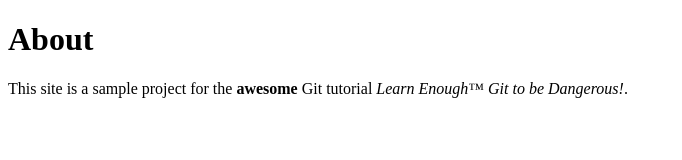
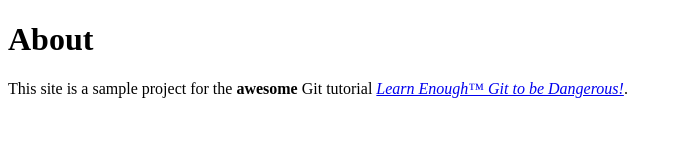
Before and after one commit to da-wenci/website, a plain HTML site: page about.html in a window 1280 px wide. Shown: the whole page, without its empty margins (0-682 px from the left). Drawn offline with Linux system fonts and the light colour scheme.

Commit message:
Add link to tutorial title

```diff
--- a/about.html
+++ b/about.html
@@ -5,6 +5,8 @@
   </head>
   <body>
     <h1>About</h1>
-    <p>This site is a sample project for the <strong>awesome</strong> Git tutorial <em>Learn Enough™ Git to be Dangerous!</em>.</p>
+    <p>
+    This site is a sample project for the <strong>awesome</strong> Git tutorial <a href="http://learnenough.com/git-tutorial"><em>Learn Enough™ Git to be Dangerous!</em></a>.
+    </p>
   </body>
 </html>
```
